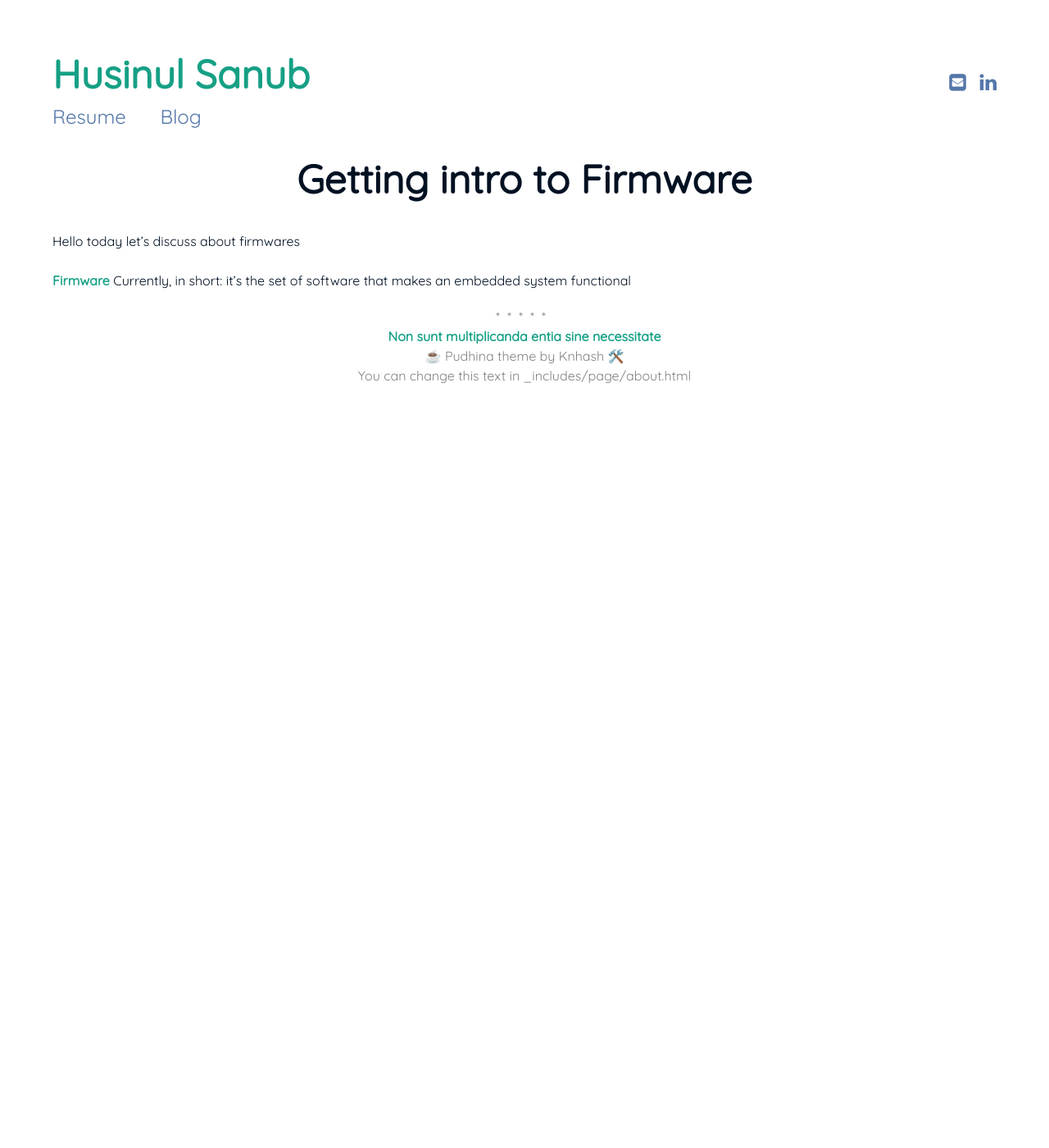
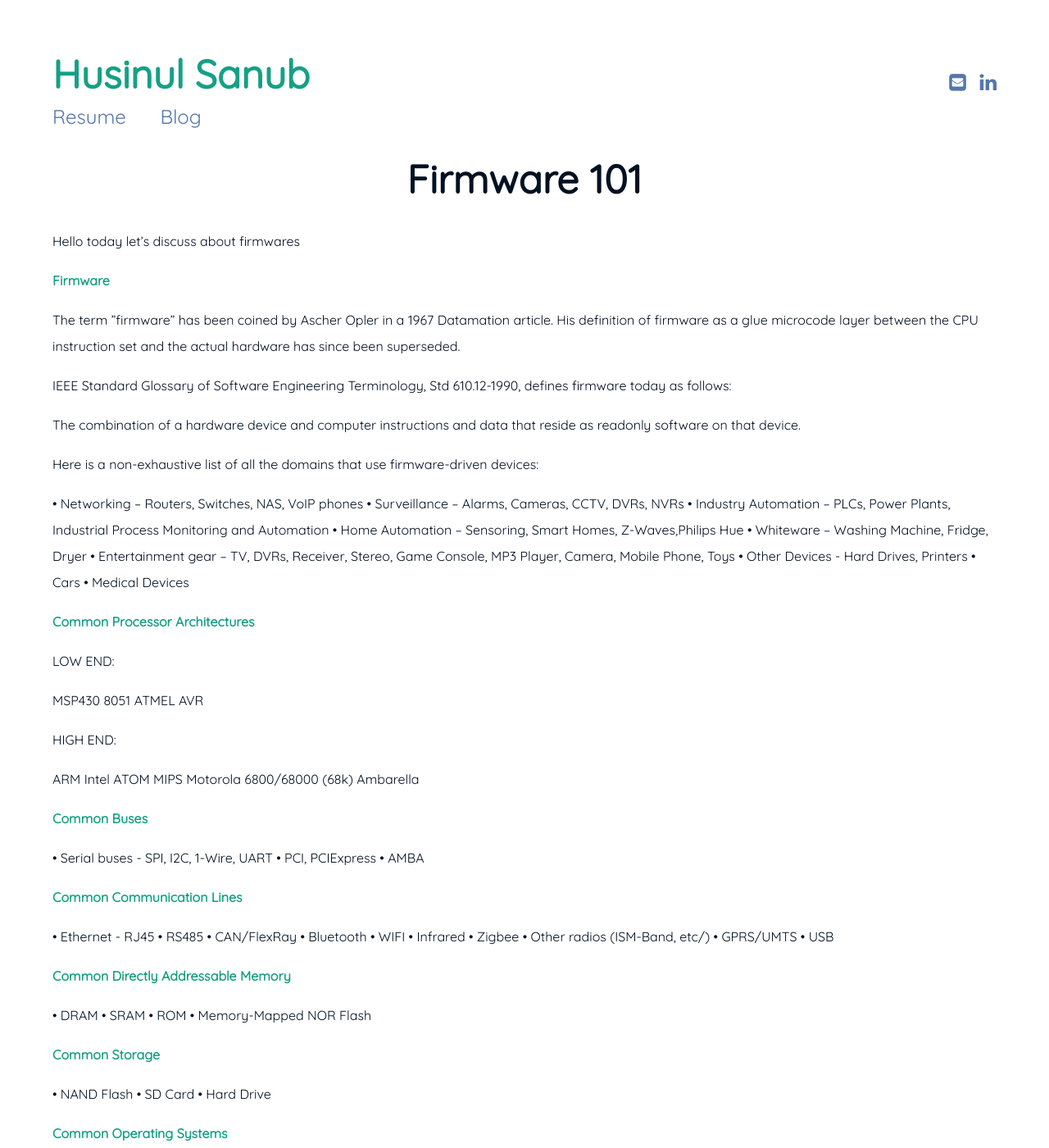
Before and after one commit to husinul/husinul.github.io, a Jekyll site: the page built from _posts/2018-05-18-Getting intro to Firmware.md, in a window 1280 px wide and 1400 px high. Shown: the whole window at 82% size. Built offline with Jekyll 4.4.1, drawn with Linux system fonts in a browser that asks for light colours; some of the changed text lies outside the part shown.

Commit message:
Update 2018-05-18-Getting intro to Firmware.md

```diff
--- a/_posts/2018-05-18-Getting intro to Firmware.md
+++ b/_posts/2018-05-18-Getting intro to Firmware.md
@@ -1,7 +1,7 @@
 ---
 layout: page
-title:  "Getting intro to Firmware"
-date:   2018-05-18 11:21:21 +0530
+title:  "Firmware 101"
+date:   2018-05-18 03:11:21 +0530
 categories: ["Firmware"]
 ---
 
@@ -10,5 +10,141 @@ categories: ["Firmware"]
 Hello today let's discuss about firmwares
 
 **Firmware**
-Currently, in short: it’s the set of software that makes an
-embedded system functional
+
+The term ”firmware” has been coined by Ascher Opler in a 1967 Datamation article. His definition of firmware as a glue microcode layer between the CPU instruction set and the actual hardware has since been superseded.
+
+IEEE Standard Glossary of Software Engineering Terminology, Std 610.12-1990, defines firmware today as follows:
+
+The combination of a hardware device and computer instructions and data that reside as readonly software on that device.
+
+Here is a non-exhaustive list of all the domains that use firmware-driven devices:
+
+• Networking – Routers, Switches, NAS, VoIP phones
+• Surveillance – Alarms, Cameras, CCTV, DVRs, NVRs
+• Industry Automation – PLCs, Power Plants, Industrial Process Monitoring and Automation
+• Home Automation – Sensoring, Smart Homes, Z-Waves,Philips Hue
+• Whiteware – Washing Machine, Fridge, Dryer
+• Entertainment gear – TV, DVRs, Receiver, Stereo, Game Console, MP3 Player, Camera, Mobile Phone, Toys
+• Other Devices - Hard Drives, Printers
+• Cars
+• Medical Devices
+
+**Common Processor Architectures**
+
+LOW END:
+
+MSP430
+8051
+ATMEL AVR
+
+HIGH END:
+
+ARM
+Intel ATOM
+MIPS
+Motorola 6800/68000 (68k)
+Ambarella
+
+**Common Buses**
+
+• Serial buses - SPI, I2C, 1-Wire, UART
+• PCI, PCIExpress
+• AMBA
+
+**Common Communication Lines**
+
+• Ethernet - RJ45
+• RS485
+• CAN/FlexRay
+• Bluetooth
+• WIFI
+• Infrared
+• Zigbee
+• Other radios (ISM-Band, etc/)
+• GPRS/UMTS
+• USB
+
+**Common Directly Addressable Memory**
+
+• DRAM
+• SRAM
+• ROM
+• Memory-Mapped NOR Flash
+
+**Common Storage**
+
+• NAND Flash
+• SD Card
+• Hard Drive
+
+**Common Operating Systems**
+
+• Linux -Perhaps most favourite and most encoutered
+• VxWorks
+• Cisco IOS
+• Windows CE/NT
+• L4
+• eCos
+• DOS
+• Symbian
+• JunOS
+• Ambarella
+
+**Common Bootloaders**
+
+• U-Boot
+• Perhaps most favourite and most encoutered
+• RedBoot
+• BareBox
+• Ubicom bootloader
+• OpenFirmware
+
+**Common Libraries and Dev Envs**
+
+• busybox + uClibc
+• Perhaps most favourite and most encoutered
+• buildroot
+• openembedded
+• crosstool
+• crossdev
+
+**Firmware Formats – Typical Objects Inside **
+
+• Bootloader (1st/2nd stage)
+• Kernel
+• File-system images
+• User-land binaries
+• Resources and support files
+• Web-server/web-interface
+
+**Firmware Formats – Packing Category View I**
+ Pure filesystems:
+
+• YAFFS
+• JFFS2
+• SquashFS
+• CramFS
+• ROMFS
+• UbiFS
+• xFAT
+• NTFS
+• extNfs
+
+**Firmware Formats – Packing Category View II**
+
+Pure archives
+
+• CPIO
+• Ar
+• Tar
+• GZip
+• Bzip2
+• LZxxx
+• RPM/DEB
+
+Pure binary formats
+• iHEX
+• SREC/S19,ELF
+
+
+Hybrids (any breed of above)
```
